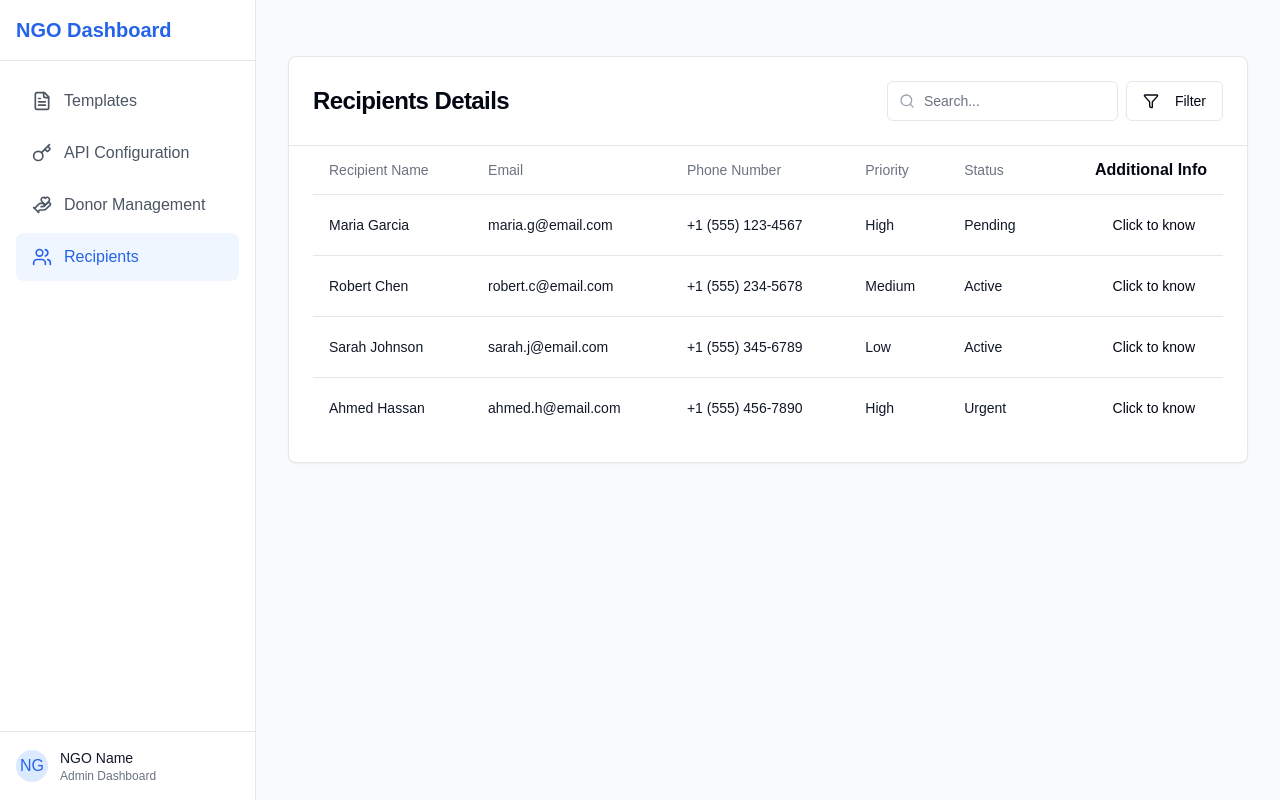
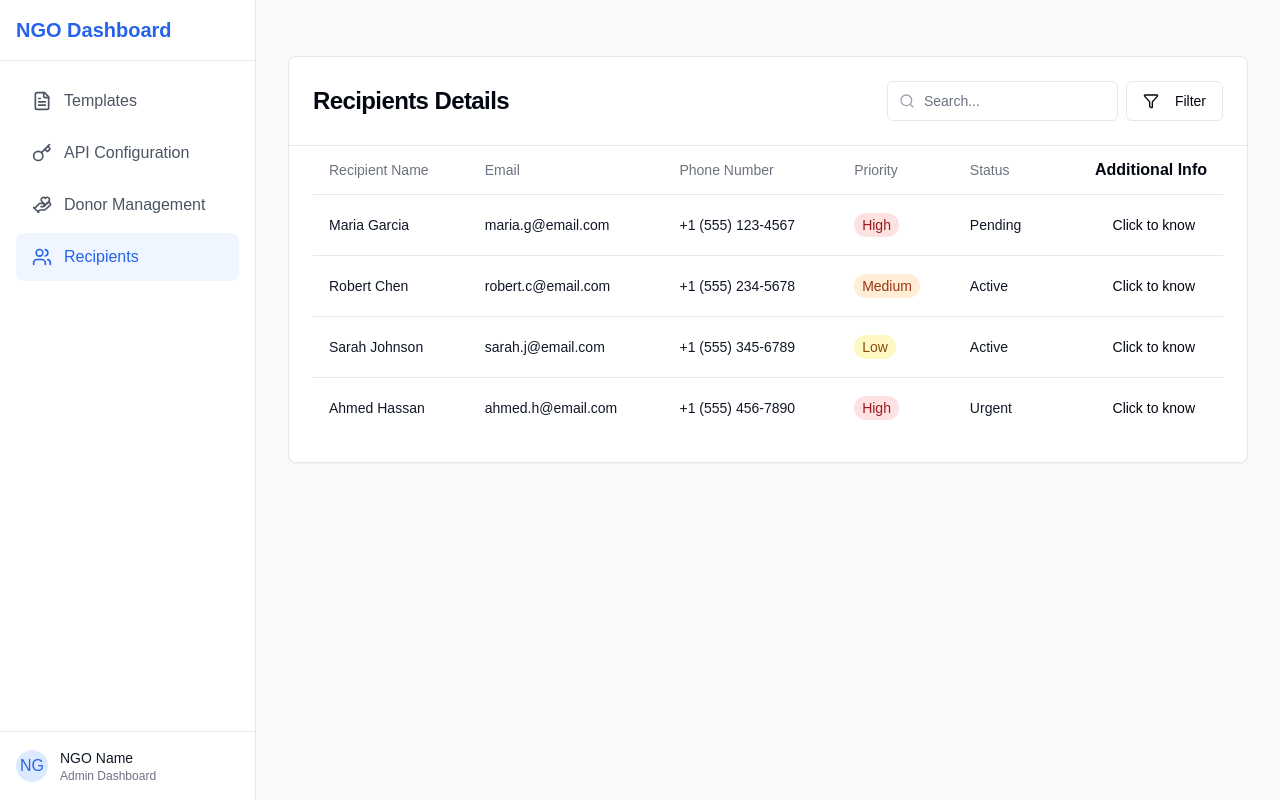
Before and after one commit to nikhilagarwal204/NGOmate-AI, a Next.js app in the folder client/: page /dashboard/recipients in a window 1280 px wide. Built offline with nearby package versions, Linux system fonts and the light colour scheme.

Commit message:
colour coding based on priority added

```diff
--- a/client/app/dashboard/recipients/page.js
+++ b/client/app/dashboard/recipients/page.js
@@ -75,6 +75,19 @@ const sampleFields = [
   const [fields, setFields] = useState(sampleFields);
   const [isLoading, setIsLoading] = useState(false);
 
+  const getPriorityColorClass = (priority) => {
+    switch (priority.toLowerCase()) {
+      case 'low':
+        return 'bg-yellow-100 text-yellow-800 px-2 py-1 rounded-full';
+      case 'medium':
+        return 'bg-orange-100 text-orange-800 px-2 py-1 rounded-full';
+      case 'high':
+        return 'bg-red-100 text-red-800 px-2 py-1 rounded-full';
+      default:
+        return '';
+    }
+  };
+
   return (
     <div className="space-y-6">
       <div className="flex items-center justify-between">
@@ -135,7 +148,13 @@ const sampleFields = [
                           key={field.key}
                           className="px-4 py-3 text-sm text-gray-900"
                         >
-                          {row[field.key]}
+                          {field.key === 'priority' ? (
+                            <span className={getPriorityColorClass(row[field.key])}>
+                              {row[field.key]}
+                            </span>
+                          ) : (
+                            row[field.key]
+                          )}
                         </td>
                       ))}
                       <td className="px-4 py-3 text-right">
```
